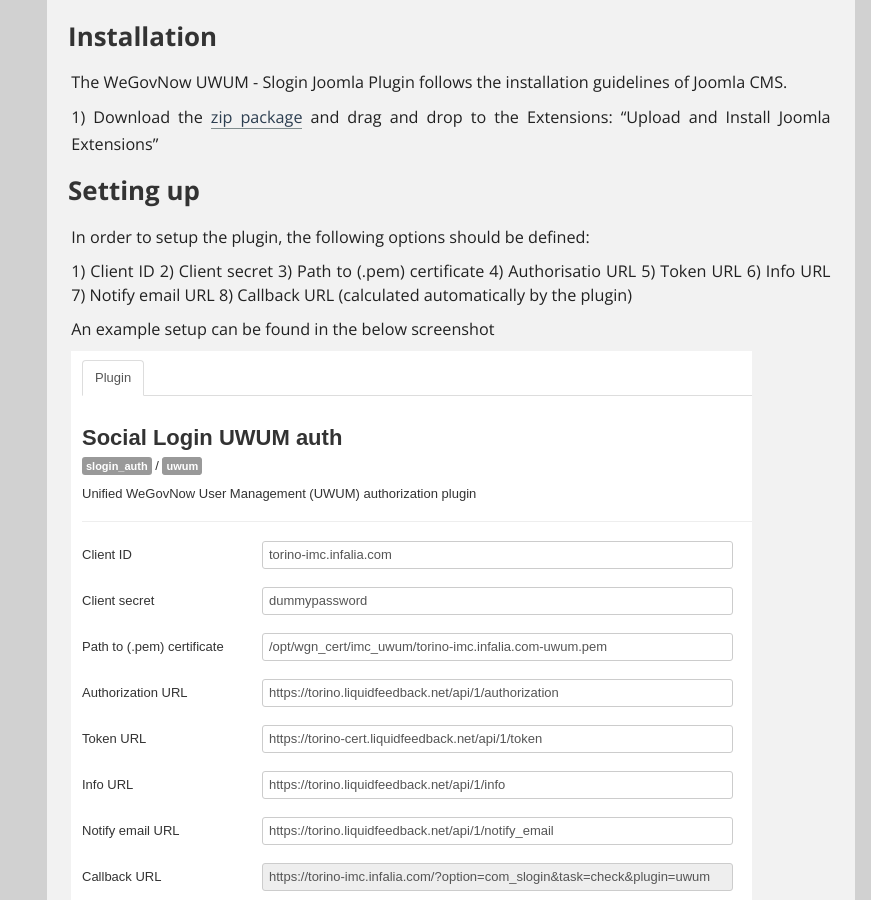
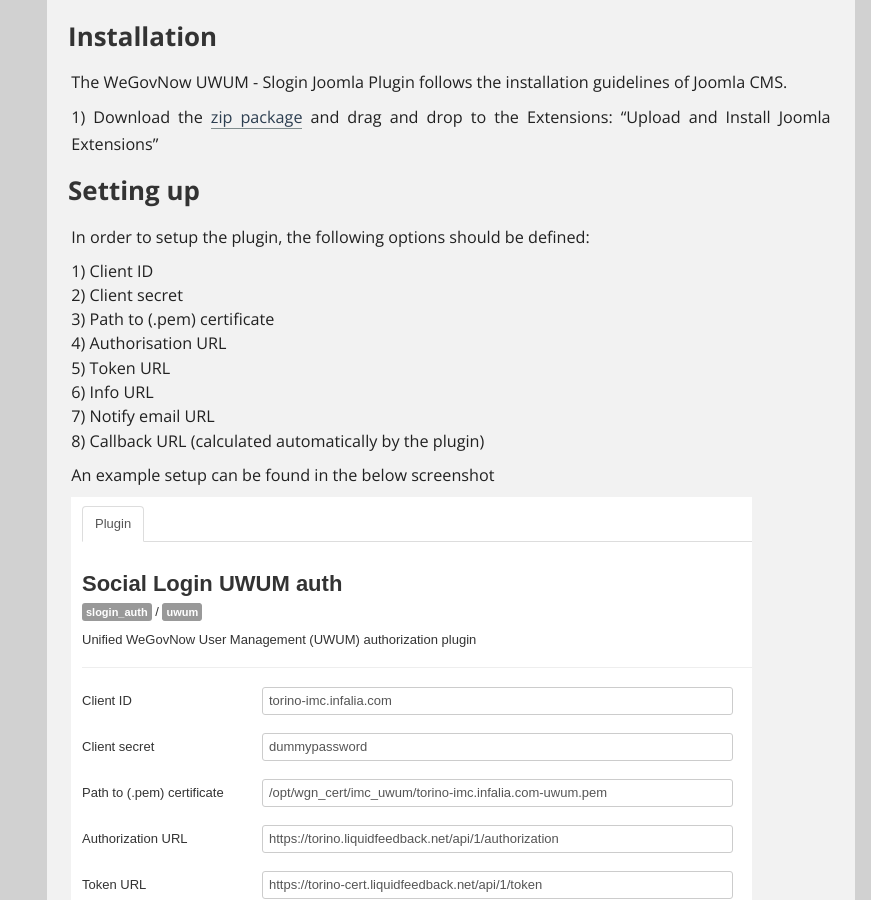
Before and after one commit to Infalia/wegovnow, a Jekyll site: the page built from _posts/2019-03-13-wgn-uwum-slogin.md, in a window 1280 px wide and 900 px high, scrolled down 1028 px. Shown: the whole window, without its empty margins (409-1280 px from the left). Built offline with Jekyll 4.4.1, drawn with Linux system fonts in a browser that asks for light colours.

Commit message:
typo fixed

```diff
--- a/_posts/2019-03-13-wgn-uwum-slogin.md
+++ b/_posts/2019-03-13-wgn-uwum-slogin.md
@@ -34,7 +34,7 @@
 1) Client ID
 2) Client secret
 3) Path to (.pem) certificate
-4) Authorisatio URL
+4) Authorisation URL
 5) Token URL
 6) Info URL
 7) Notify email URL
```
